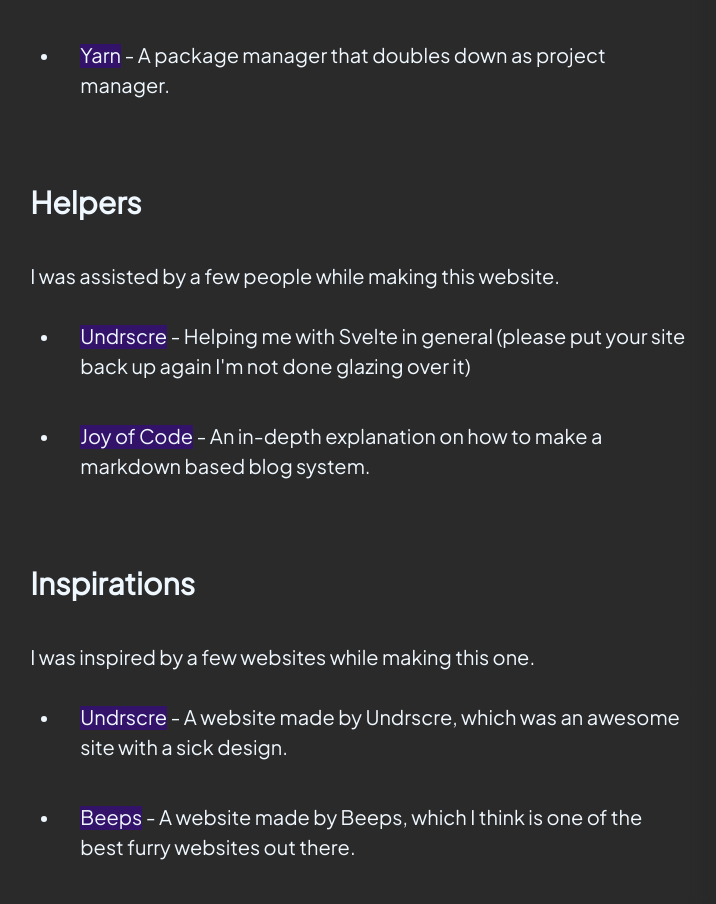
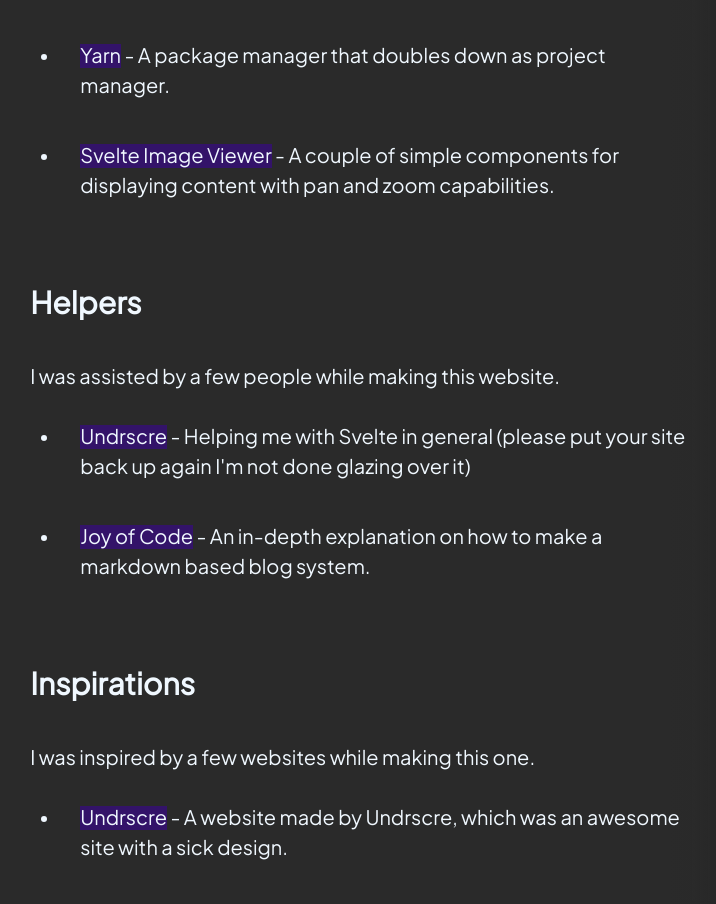
Before and after one commit to Kraafter/Kraaftersite-v3, a SvelteKit app: page /about/website in a window 1280 px wide. Shown: the part 1464-2368 px from the top of the page, without its empty margins (453-1169 px from the left). Built offline with nearby package versions, Linux system fonts and the light colour scheme; a web font is replaced by a local one.

Commit message:
Added credits to svelte image viewer

```diff
--- a/src/routes/about/website/+page.svelte
+++ b/src/routes/about/website/+page.svelte
@@ -69,6 +69,9 @@
                     </li>
                     <li class="text2">
                         <p class="text2"><a class="text2 linking" href="https://yarnpkg.com/">Yarn</a> - A package manager that doubles down as project manager.</p>
+                    </li>
+                    <li class="text2">
+                        <p class="text2"><a class="text2 linking" href="https://github.com/abdelfattahradwan/svelte-image-viewer">Svelte Image Viewer</a> - A couple of simple components for displaying content with pan and zoom capabilities.</p>
                     </li>
                 </ul>
                 <p class="text1 texthead" id="helpers">Helpers</p>
```
